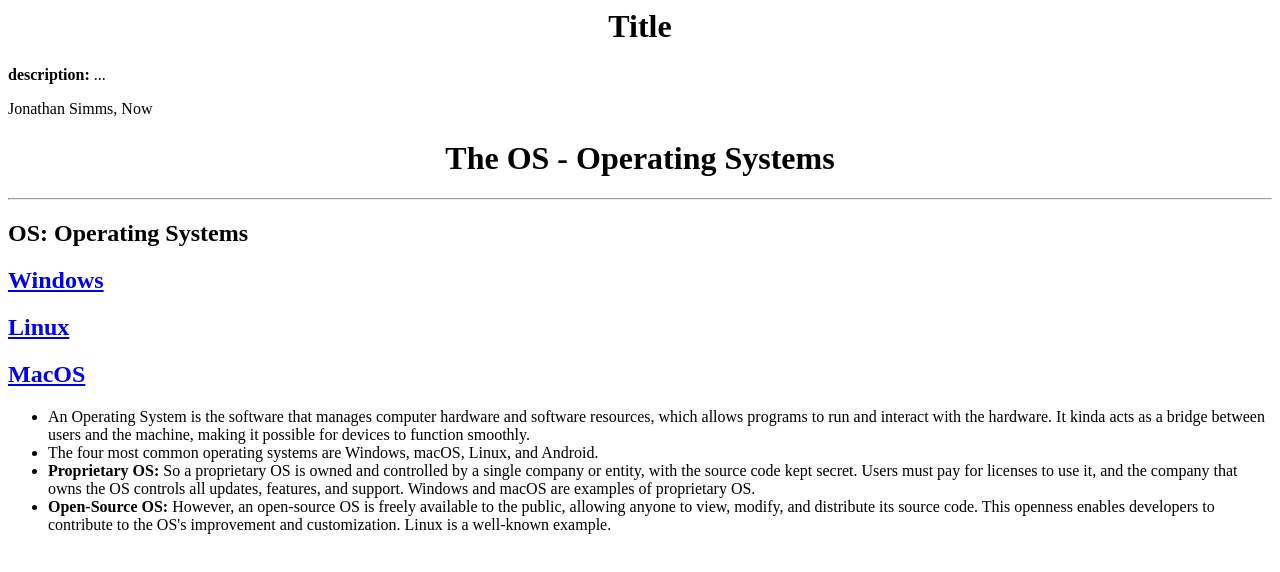
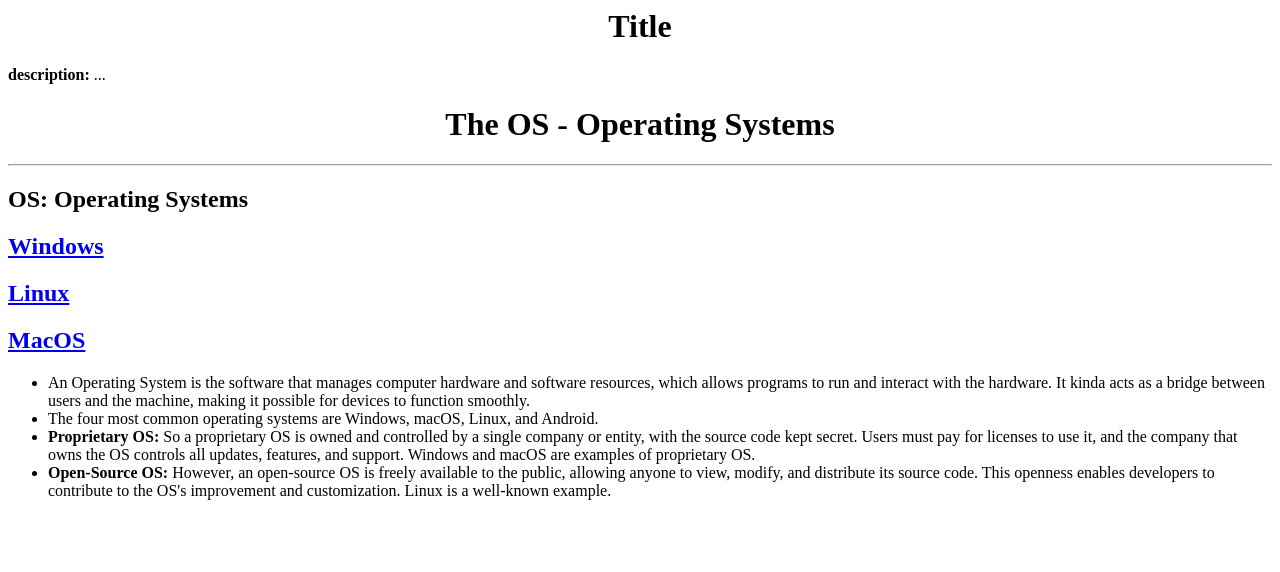
Before and after one commit to Sakim-hub/Sophomore2027, a plain HTML site: page homepage.html in a window 1280 px wide. Drawn offline with Linux system fonts and the light colour scheme.

Commit message:
Update homepage.html

```diff
--- a/homepage.html
+++ b/homepage.html
@@ -17,7 +17,6 @@
 </body>
 </html>
 
-Jonathan Simms, Now
 
 <html>
 <head>
```
